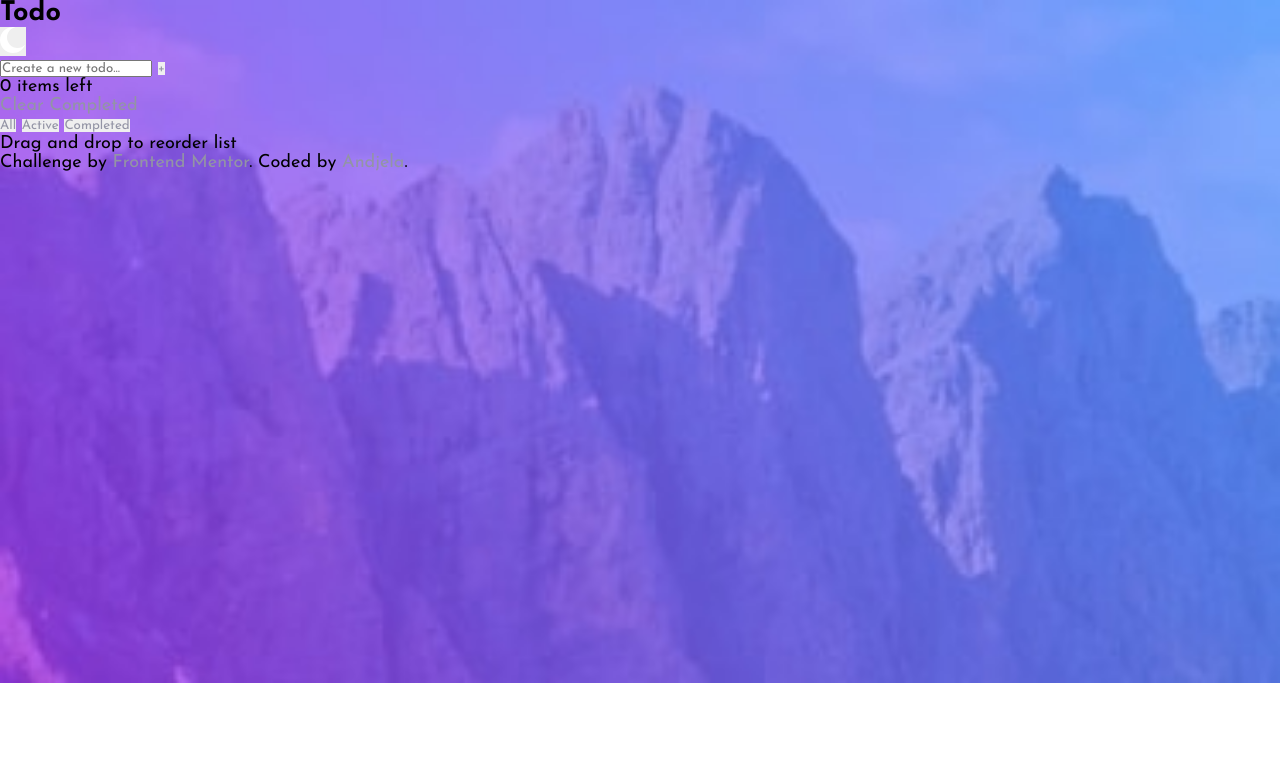
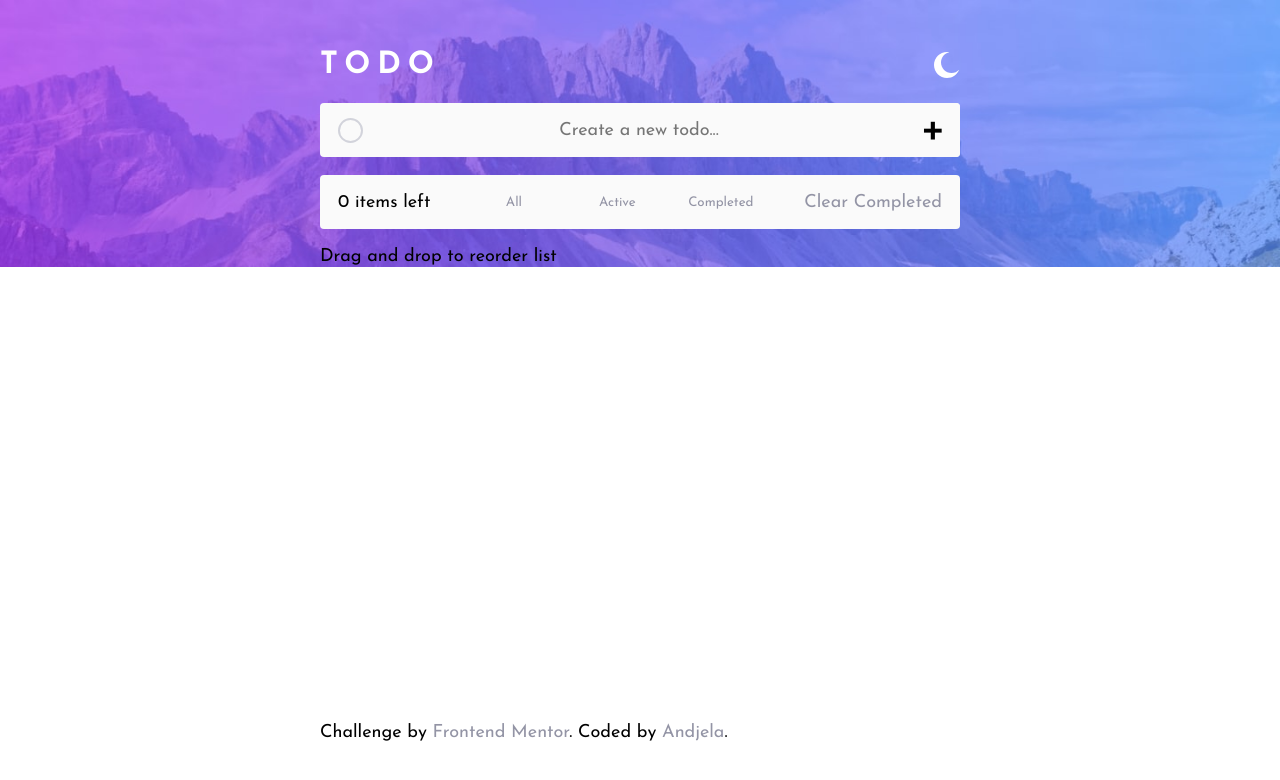
Before and after one commit to andjela-codemine/todo-app, a plain HTML site: page index.html in a window 1280 px wide. Drawn offline with Linux system fonts and the light colour scheme.

Commit message:
Style and html update

```diff
--- a/index.html
+++ b/index.html
@@ -15,7 +15,7 @@
 
 <body>
   <main>
-    <section>
+    <section class="wrapper">
       <header>
         <h1>Todo</h1>
         <button class="btn theme-btn light"><img src="./images/icon-moon.svg" alt="moon svg"></button>
@@ -29,13 +29,11 @@
         <ul class="todos"></ul>
         <div class="actions">
           <p class="items-left"><span class="count-left">0</span> items left</p>
+          <button class="btn" id="all">All</button>
+          <button class="btn" id="active">Active</button>
+          <button class="btn" id="completed">Completed</button>
           <a href="#">Clear Completed</a>
         </div>
-      </div>
-      <div class="btnElems">
-        <button class="btn" id="all">All</button>
-        <button class="btn" id="active">Active</button>
-        <button class="btn" id="completed">Completed</button>
       </div>
       <p class="drag-drop">Drag and drop to reorder list</p>
       <div class="attribution">
--- a/styles.css
+++ b/styles.css
@@ -1,12 +1,23 @@
-
 * {
     margin: 0;
     padding: 0;
-    box-sizing: border-box;
     font-family: "Josefin Sans", sans-serif;
 }
 
-:root{
+*,
+*::before,
+*::after {
+    box-sizing: border-box;
+    margin: 0;
+    padding: 0;
+}
+
+html {
+    box-sizing: initial;
+    font-size: 62.5%;
+}
+
+:root {
     font-size: 18px;
     --bg-color: hsl(236, 33%, 92%);
     --card-bg: hsl(0, 0%, 98%);
@@ -21,23 +32,151 @@
     --bg-img-desktop: url(./images/bg-desktop-light.jpg);
 }
 
-a,button {
+a,
+button {
     text-decoration: none;
     color: var(--inactive-color);
     user-select: none;
 }
-a:hover,.btn:hover{
+
+a:hover,
+.btn:hover {
     color: var(--hover-color);
 }
-button{
+
+button {
     border: none;
     cursor: pointer;
 }
-body{
+
+body {
     width: 100%;
     min-height: 100vh;
-    background-image: var(--bg-img-mobile);
+    background-image: var(--bg-img-desktop);
     background-repeat: no-repeat;
     background-position: top left;
     background-size: contain;
 }
+
+main {
+    width: inherit;
+    min-height: inherit;
+    display: flex;
+    justify-content: center;
+    align-items: center;
+    margin: 0 auto;
+}
+
+section.wrapper {
+    width: 50%;
+    min-height: 90vh;
+    display: flex;
+    justify-content: flex-start;
+    align-items: center;
+    flex-direction: column;
+    overflow: hidden;
+}
+
+section.wrapper>* {
+    width: 100%;
+    border-radius: 4px;
+    margin-bottom: 1rem;
+}
+
+section.wrapper>*:not(header):not(p):not(.attribution) {
+    background-color: var(--card-bg);
+}
+
+h1 {
+    font-size: 1.7rem;
+    font-weight: 700;
+    text-transform: uppercase;
+    letter-spacing: 7px;
+    color: white;
+}
+
+header {
+    display: flex;
+    justify-content: space-between;
+    align-items: center;
+    flex-direction: row;
+    padding-top: 0.3rem;
+    background-color: transparent;
+}
+
+.btn {
+    border: none;
+    width: 40px;
+    height: 40px;
+    border-radius: 50%;
+    display: flex;
+    justify-content: center;
+    align-items: center;
+    background-color: transparent;
+}
+
+form {
+    display: flex;
+    justify-content: space-between;
+    align-items: center;
+    flex-direction: row;
+    height: 3rem;
+    color: var(--card-color);
+    padding: 0.5rem 0rem 0.5rem 1rem;
+}
+
+.theme-btn {
+    justify-content: flex-end;
+}
+
+form span {
+    width: 25px;
+    height: 25px;
+    border: 2px solid var(--check-color);
+    border-radius: 50%;
+    margin-right: 0.5rem;
+}
+
+form .add-todo {
+    height: 3rem;
+    width: 3rem;
+    background-color: inherit;
+    border: none;
+    border-top-right-radius: inherit;
+    border-bottom-right-radius: inherit;
+    font-size: 2.7rem;
+    font-weight: 400;
+    color: var(--plus-color);
+}
+
+form #todo-input {
+    flex: 1;
+    background-color: var(--card-bg);
+    color: var(--text-color);
+    height: 2.9rem;
+    border: none;
+    font-size: 1rem;
+    padding: 0 0.5rem;
+    outline: none;
+    text-align: center;
+}
+
+.todo-container {
+    /*box-shadow: 1px 5px 5px var(--shadow-color), 2px 5px 3px var(--shadow-color), 1px 7px 4px var(--shadow-color);*/
+}
+
+.todos {
+    list-style: none;
+}
+
+.actions {
+    display: flex;
+    justify-content: space-between;
+    height: 3rem;
+    padding: 1rem;
+    align-items: center;
+}
+
+.attribution {
+    margin: auto;
+}
```
